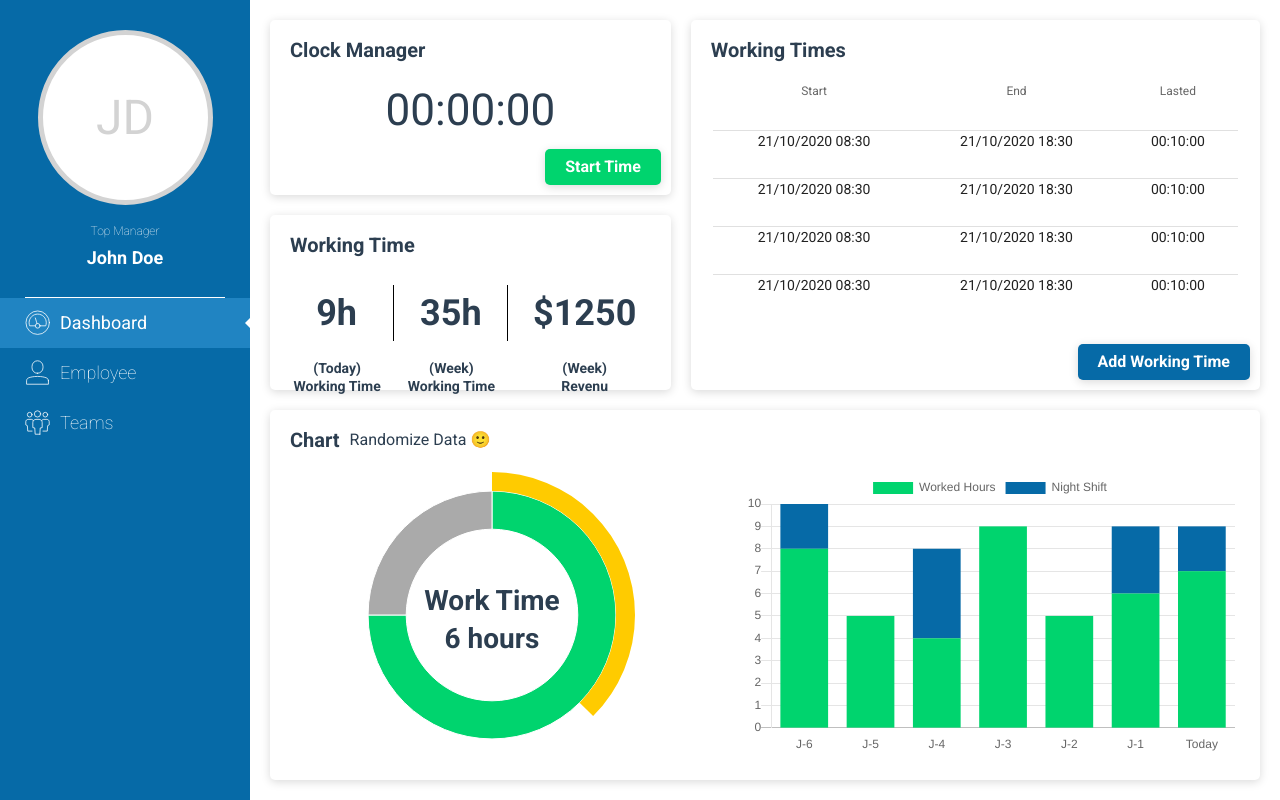
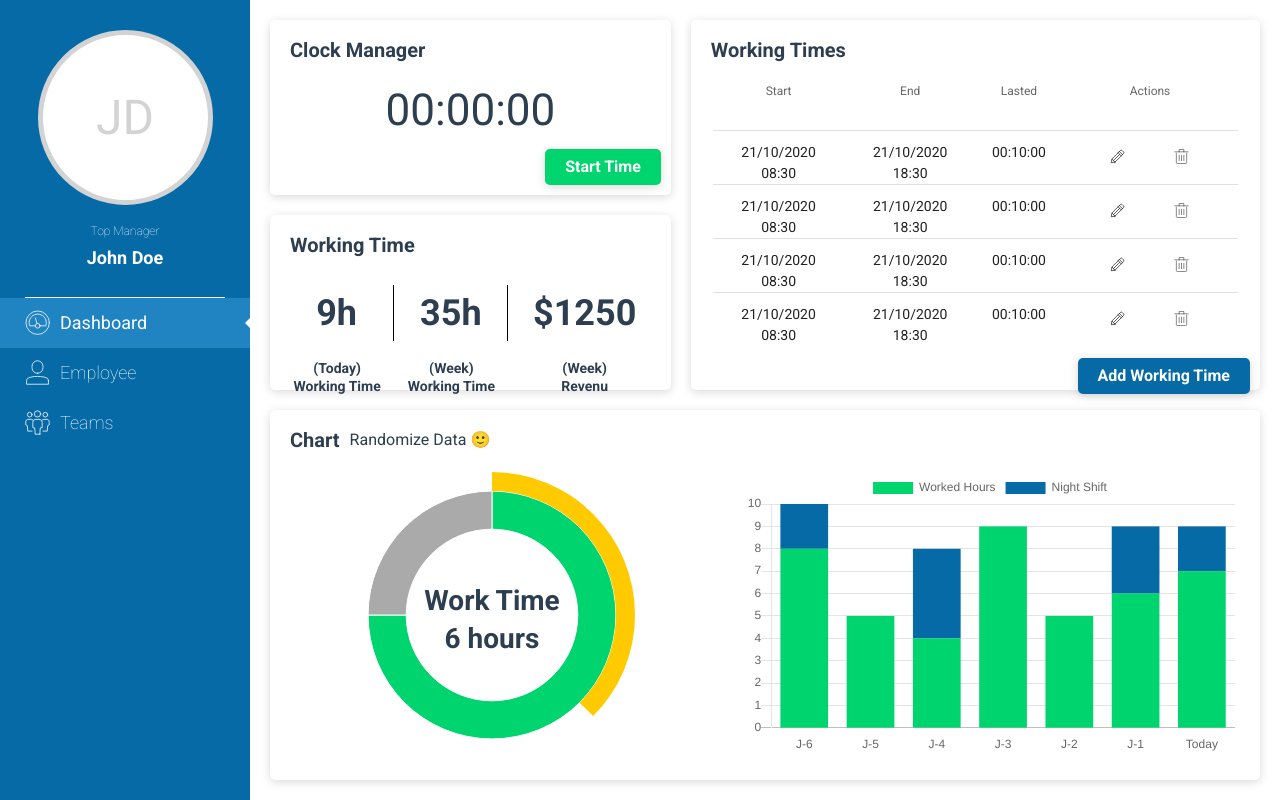
Before and after one commit to Spounge/TimeManager, a Vue app in the folder frontend/: page / in a window 1280 px wide. Built offline with nearby package versions, Linux system fonts and the light colour scheme.

Commit message:
[WorkingTimes]: Claire's beautiful button icons are now implemented

```diff
--- a/frontend/src/components/WorkingTimes.vue
+++ b/frontend/src/components/WorkingTimes.vue
@@ -8,34 +8,35 @@
       <h3 class="title">Working Times</h3>
     </header>
     <div class="container">
-      <v-simple-table>
-        <thead>
-          <tr>
+      <v-simple-table class="table">
+        <thead class="table-header">
+          <tr class="table-h-row">
             <th class="header-center">Start</th>
             <th class="header-center">End</th>
             <th class="header-center">Lasted</th>
-            <!-- <th class="header-center">Actions</th> -->
+            <th class="header-center">Actions</th>
           </tr>
         </thead>
-        <tbody>
-          <tr v-for="workingTime in workingTimesData" :key="workingTime.id">
+        <tbody class="table-body">
+          <tr
+            class="table-b-row"
+            v-for="workingTime in workingTimesData"
+            :key="workingTime.id"
+          >
             <td>{{ workingTime.start }}</td>
             <td>{{ workingTime.end }}</td>
             <td>{{ workingTime.duration }}</td>
-            <!-- <td>
+            <td>
               <v-card-actions>
                 <v-spacer></v-spacer>
-                <v-btn color="blue darken-1" text @click="close">
-                  <img class="logos" src="../assets/user-tab-logo.svg" />
-                </v-btn>
-                <v-btn color="blue darken-1" text @click="save">
+                <v-btn color="blue darken-1" text @click="edit()">
                   <img class="logos" src="../assets/pencil-logo.svg" />
                 </v-btn>
-                <v-btn color="blue darken-1" text @click="save">
+                <v-btn color="blue darken-1" text @click="remove()">
                   <img class="logos" src="../assets/trash-simple.svg" />
                 </v-btn>
               </v-card-actions>
-            </td> -->
+            </td>
           </tr>
         </tbody>
       </v-simple-table>
@@ -89,6 +90,15 @@ export default {
     toggleForm(show = true) {
       this.showForm = show;
     },
+    save() {
+
+    },
+    edit() {
+
+    },
+    delete() {
+
+    }
   },
 };
 </script>
@@ -106,6 +116,10 @@ export default {
     align-items: flex-start;
     .v-data-table {
       min-width: 100%;
+
+      .table-body .table-b-row {
+        padding: 0 !important;
+      }
     }
   }
 
```
